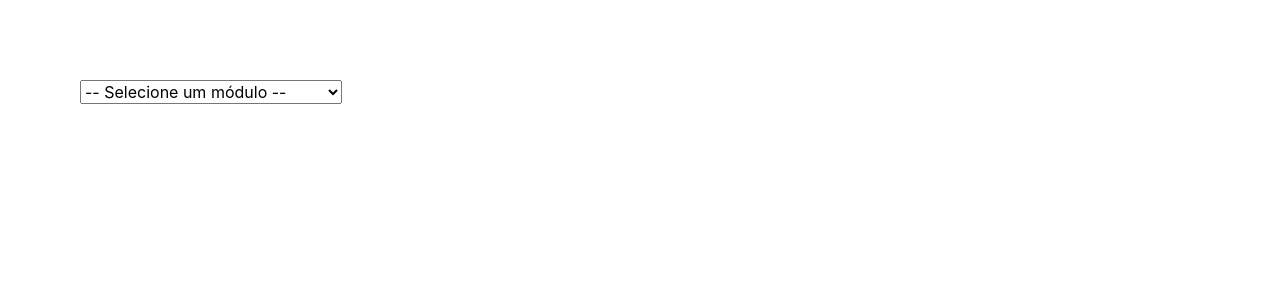
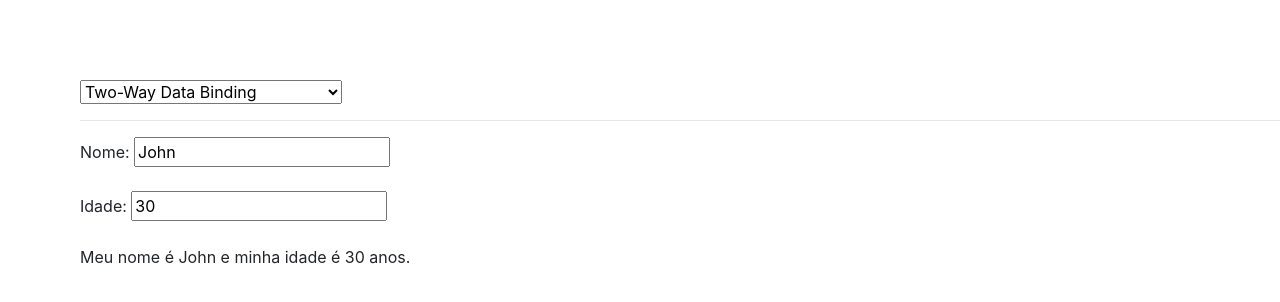
Before and after one commit to silvajohn-c/angular-fundamentals, an Angular app: page / in a window 1280 px wide. Shown: the top 302 px of the page. Built offline with nearby package versions, Linux system fonts and the light colour scheme.

Commit message:
Fnished Two-Way Data Binding

```diff
--- a/src/app/first/first.component.html
+++ b/src/app/first/first.component.html
@@ -1,9 +1,11 @@
 <select #modulo class="form-select" (change)="0">
-  <option disabled selected>-- Selecione um módulo --</option>
+  <option disabled>-- Selecione um módulo --</option>
   <option value="1">Property Binding e Interpolação</option>
   <option value="2">Class e Style Binding</option>
   <option value="3">Event Binding</option>
+  <option value="4" selected>Two-Way Data Binding</option>
 </select>
 <app-propertybinding [style.display]="modulo.value == '1' ? 'block' : 'none'"></app-propertybinding>
 <app-classbinding [style.display]="modulo.value == '2' ? 'block' : 'none'"></app-classbinding>
 <app-eventbinding [style.display]="modulo.value == '3' ? 'block' : 'none'"></app-eventbinding>
+<app-twowaydatabinding [style.display]="modulo.value == '4' ? 'block' : 'none'"></app-twowaydatabinding>
--- a/src/app/twowaydatabinding/twowaydatabinding.component.html
+++ b/src/app/twowaydatabinding/twowaydatabinding.component.html
@@ -1 +1,5 @@
-<p>twowaydatabinding works!</p>
+<hr>
+<span>Nome: </span><input [(ngModel)]="pessoa.nome" type="text">
+<br><br>
+<span>Idade: </span><input [(ngModel)]="pessoa.idade" type="number">
+<br><br>Meu nome é {{pessoa.nome}} e minha idade é {{pessoa.idade}} anos.
--- a/src/app/twowaydatabinding/twowaydatabinding.component.ts
+++ b/src/app/twowaydatabinding/twowaydatabinding.component.ts
@@ -7,6 +7,13 @@ import { Component, OnInit } from '@angular/core';
 })
 export class TwowaydatabindingComponent implements OnInit {
 
+  pessoa: any = {
+    nome: 'John',
+    idade: '30'
+  }
+
+  teste: string = 'olá'
+
   constructor() { }
 
   ngOnInit(): void {
```
